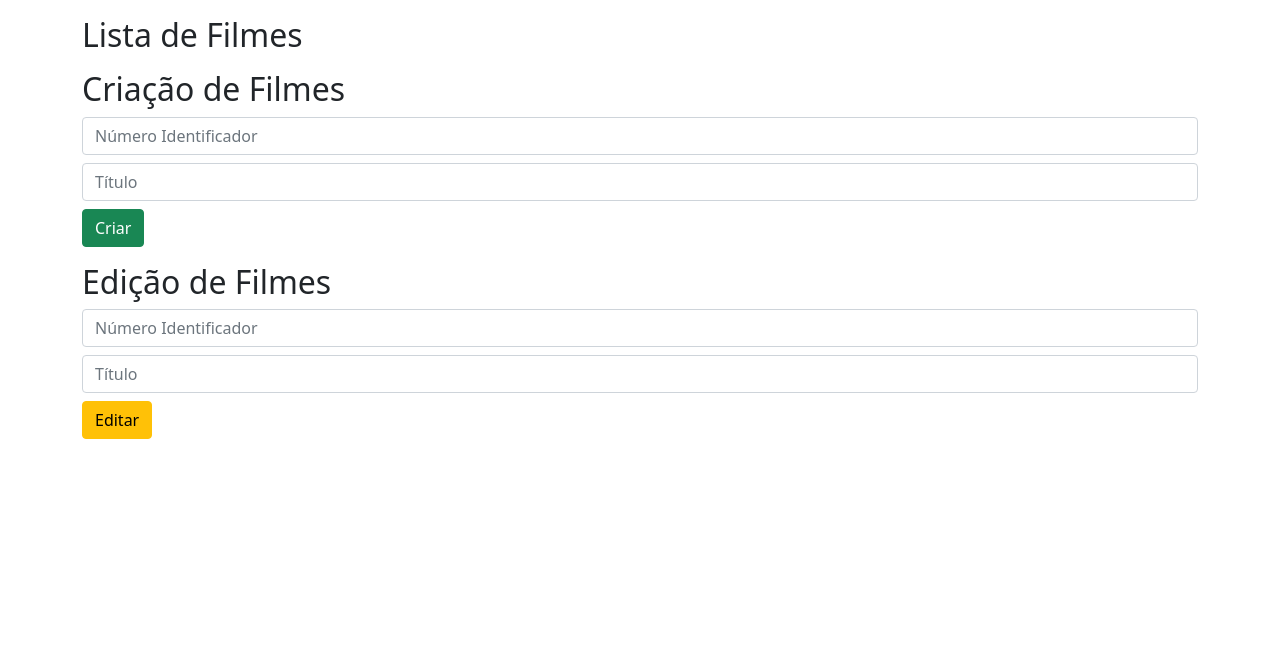
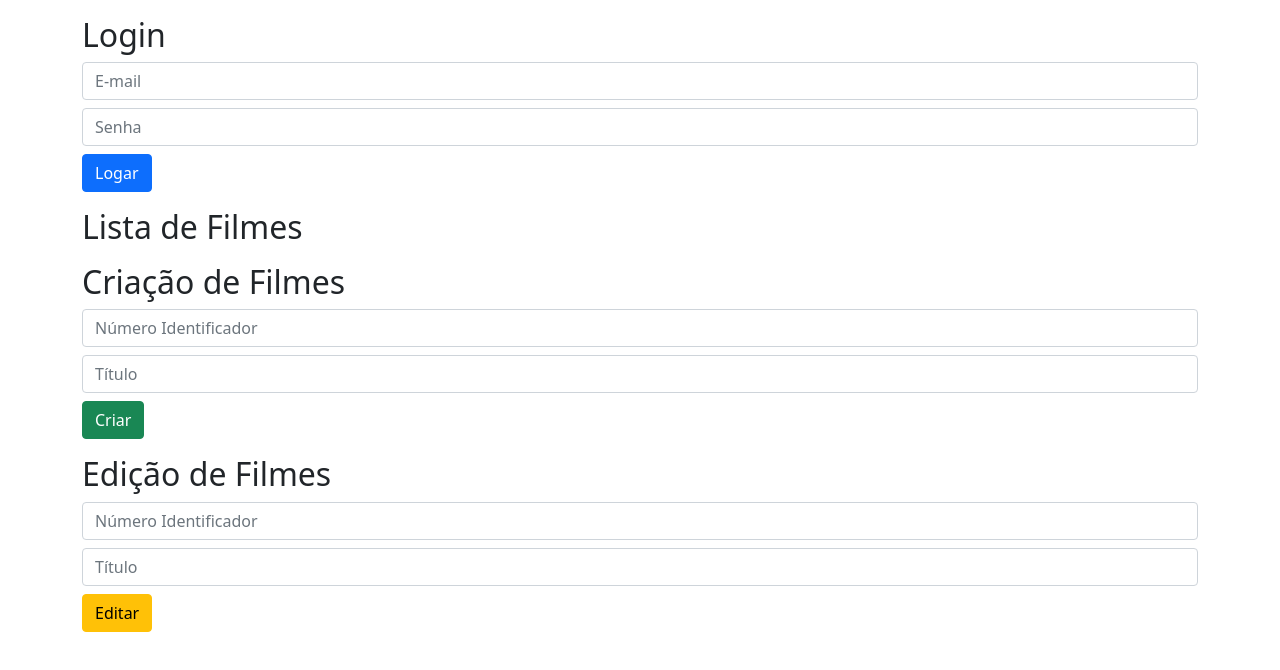
Before and after one commit to atilara/consuming-movies-api, a plain HTML site: page index.html in a window 1280 px wide. Drawn offline with nearby package versions, Linux system fonts and the light colour scheme; no server answers.

Commit message:
feat: add login

```diff
--- a/index.html
+++ b/index.html
@@ -9,12 +9,20 @@
 </head>
 <body>
   <div class="container mt-3 mb-3">
+
+    <h2>Login</h2>
+    <input type="text" name="email" id="email" placeholder="E-mail" class="form-control mb-2">
+    <input type="text" name="password" id="password" placeholder="Senha" class="form-control mb-2">
+    <button type="button" onclick="login()" class="btn btn-primary mb-3">Logar</button>
+
     <h2>Lista de Filmes</h2>
     <ul id="movies"></ul>
+
     <h2>Criação de Filmes</h2>
     <input type="number" name="id" id="id" placeholder="Número Identificador" class="form-control mb-2">
     <input type="text" name="title" id="title" placeholder="Título" class="form-control mb-2">
     <button type="button" onclick="createMovie()" class="btn btn-success mb-3">Criar</button>
+
     <h2>Edição de Filmes</h2>
     <input type="number" name="idEdit" id="idEdit" placeholder="Número Identificador" class="form-control mb-2">
     <input type="text" name="titleEdit" id="titleEdit" placeholder="Título" class="form-control mb-2">
@@ -24,8 +32,28 @@
   <script src="https://cdn.jsdelivr.net/npm/bootstrap@5.0.0-beta3/dist/js/bootstrap.bundle.min.js" integrity="sha384-JEW9xMcG8R+pH31jmWH6WWP0WintQrMb4s7ZOdauHnUtxwoG2vI5DkLtS3qm9Ekf" crossorigin="anonymous"></script>
   <script src="https://cdn.jsdelivr.net/npm/axios/dist/axios.min.js"></script>
   <script>
+
+    function login() {
+      var emailField = document.getElementById('email');
+      var passwordField = document.getElementById('password');
+
+      var email = emailField.value;
+      var password = passwordField.value;
+      console.log(email);
+      console.log(password);
+
+      // Passando os dados no body
+      axios.post('http://localhost:5550/authenticate', { email, password })
+        .then((response) => {
+          alert('Logado');
+        })
+        .catch((error) => {
+          alert('Login incorreto');
+        });
+    }
+
     // Utilizando o axios para realizar promises para uma api externa, requer configuração do cors
-    axios.get('http://localhost:5550/movies').then((response) => {
+    axios.get('http://localhost:5550/movies', axiosConfig).then((response) => {
       var movies = response.data;
       // Pega o elemento ul
       var list = document.getElementById('movies');
```
